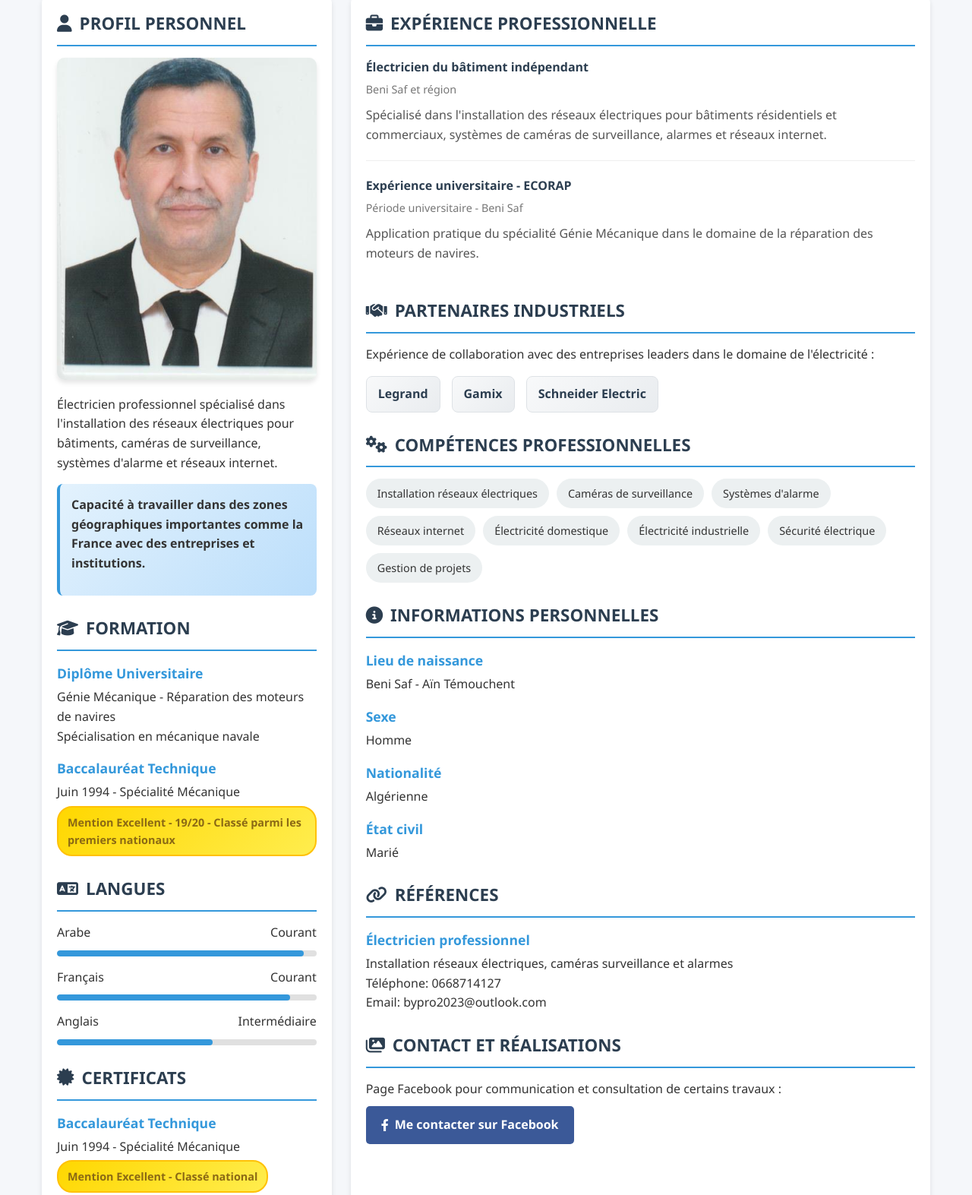
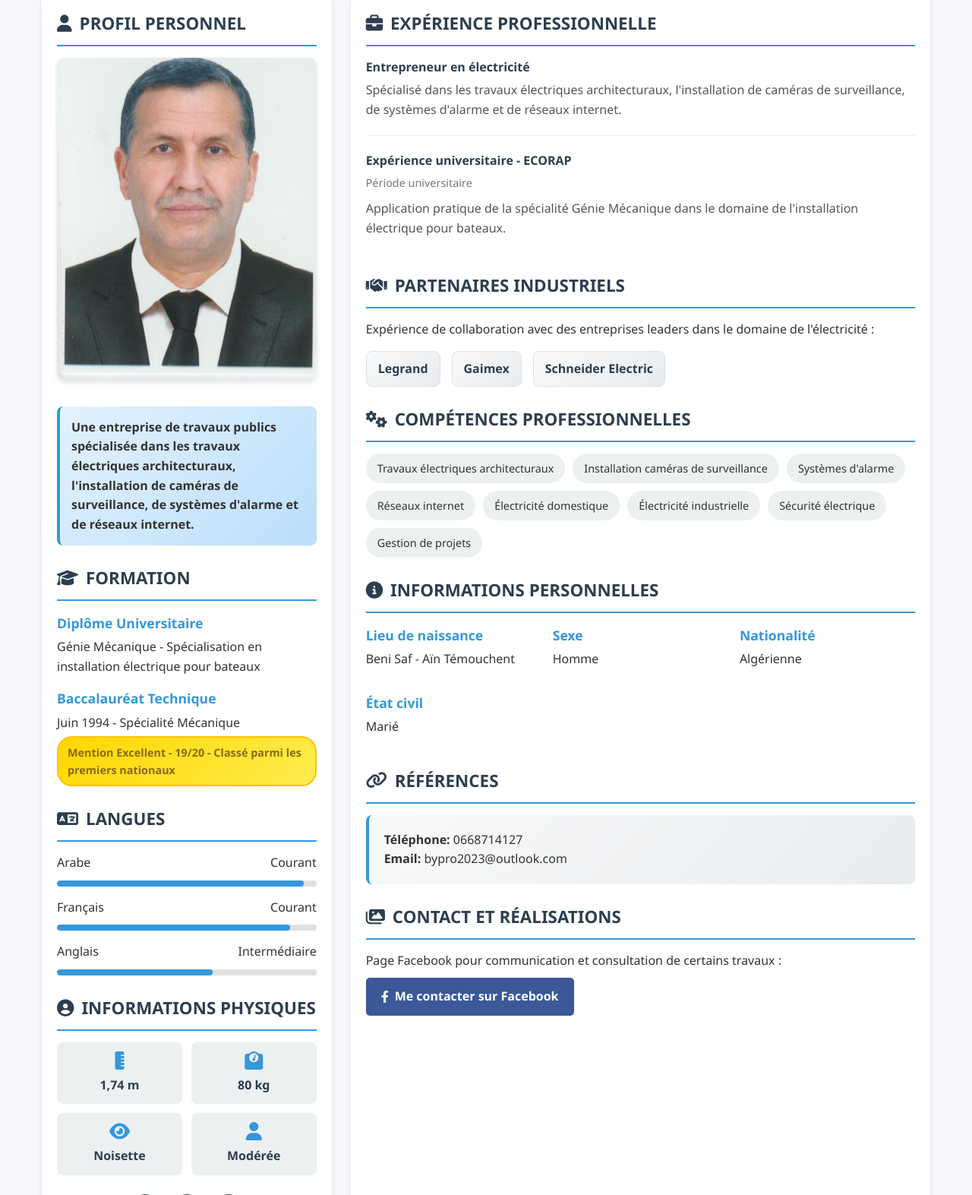
Before and after one commit to Yacine2007/abdel-kader, a plain HTML site: page abdel kader electrician.html in a window 1280 px wide. Shown: the part 310-1883 px from the top of the page at 76% size. Drawn offline with Linux system fonts and the light colour scheme.

Commit message:
Update abdel kader electrician.html

```diff
--- a/abdel kader electrician.html
+++ b/abdel kader electrician.html
@@ -187,14 +187,6 @@
             margin-bottom: 15px;
         }
 
-        .international-work {
-            background: linear-gradient(135deg, #e3f2fd, #bbdefb);
-            padding: 15px;
-            border-radius: 8px;
-            border-left: 4px solid var(--secondary-color);
-            margin-top: 15px;
-        }
-
         .skills {
             display: flex;
             flex-wrap: wrap;
@@ -380,6 +372,28 @@
             border: 2px solid #ffc107;
         }
 
+        .info-grid {
+            display: grid;
+            grid-template-columns: repeat(auto-fill, minmax(200px, 1fr));
+            gap: 15px;
+        }
+
+        .contact-ref {
+            background: linear-gradient(135deg, #f8f9fa, #e9ecef);
+            padding: 20px;
+            border-radius: 8px;
+            border-left: 4px solid var(--secondary-color);
+        }
+
+        .company-description {
+            background: linear-gradient(135deg, #e3f2fd, #bbdefb);
+            padding: 15px;
+            border-radius: 8px;
+            border-left: 4px solid var(--secondary-color);
+            margin-top: 15px;
+            font-weight: 600;
+        }
+
         /* Animation */
         @keyframes fadeIn {
             from { opacity: 0; transform: translateY(20px); }
@@ -448,6 +462,10 @@
 
             .partners {
                 justify-content: center;
+            }
+
+            .info-grid {
+                grid-template-columns: 1fr;
             }
         }
 
@@ -526,7 +544,7 @@
                     </div>
                     <div class="name-title">
                         <h1>ABDEL KADER BEN MOKRANE</h1>
-                        <h2>Électricien du bâtiment professionnel</h2>
+                        <h2>Entrepreneur en électricité architecturale</h2>
                     </div>
                 </div>
                 <div class="contact-info">
@@ -563,10 +581,8 @@
                             <img src="https://github.com/Yacine2007/abdel-kader/blob/main/abk.jpg?raw=true" alt="Photo personnelle de Abdel Kader Ben Mokrane">
                         </div>
                         <div class="profile-text">
-                            <p>Électricien professionnel spécialisé dans l'installation des réseaux électriques pour bâtiments, caméras de surveillance, systèmes d'alarme et réseaux internet.</p>
-
-                            <div class="international-work">
-                                <p><strong>Capacité à travailler dans des zones géographiques importantes comme la France avec des entreprises et institutions.</strong></p>
+                            <div class="company-description">
+                                Une entreprise de travaux publics spécialisée dans les travaux électriques architecturaux, l'installation de caméras de surveillance, de systèmes d'alarme et de réseaux internet.
                             </div>
                         </div>
                     </div>
@@ -576,8 +592,7 @@
                     <h2 class="section-title"><i class="fas fa-graduation-cap"></i> FORMATION</h2>
                     <div class="info-item">
                         <h3>Diplôme Universitaire</h3>
-                        <p>Génie Mécanique - Réparation des moteurs de navires</p>
-                        <p>Spécialisation en mécanique navale</p>
+                        <p>Génie Mécanique - Spécialisation en installation électrique pour bateaux</p>
                     </div>
                     <div class="info-item">
                         <h3>Baccalauréat Technique</h3>
@@ -612,17 +627,6 @@
                     </div>
                     <div class="level-bar">
                         <div class="level-fill" style="width: 60%"></div>
-                    </div>
-                </div>
-
-                <div class="section">
-                    <h2 class="section-title"><i class="fas fa-certificate"></i> CERTIFICATS</h2>
-                    <div class="info-item">
-                        <h3>Baccalauréat Technique</h3>
-                        <p>Juin 1994 - Spécialité Mécanique</p>
-                        <div class="excellence-badge">
-                            Mention Excellent - Classé national
-                        </div>
                     </div>
                 </div>
 
@@ -665,18 +669,17 @@
                 <div class="section">
                     <h2 class="section-title"><i class="fas fa-briefcase"></i> EXPÉRIENCE PROFESSIONNELLE</h2>
                     <div class="experience-item">
-                        <div class="exp-title">Électricien du bâtiment indépendant</div>
-                        <div class="exp-date">Beni Saf et région</div>
+                        <div class="exp-title">Entrepreneur en électricité</div>
                         <div class="exp-description">
-                            <p>Spécialisé dans l'installation des réseaux électriques pour bâtiments résidentiels et commerciaux, systèmes de caméras de surveillance, alarmes et réseaux internet.</p>
+                            <p>Spécialisé dans les travaux électriques architecturaux, l'installation de caméras de surveillance, de systèmes d'alarme et de réseaux internet.</p>
                         </div>
                     </div>
 
                     <div class="experience-item">
                         <div class="exp-title">Expérience universitaire - ECORAP</div>
-                        <div class="exp-date">Période universitaire - Beni Saf</div>
+                        <div class="exp-date">Période universitaire</div>
                         <div class="exp-description">
-                            <p>Application pratique du spécialité Génie Mécanique dans le domaine de la réparation des moteurs de navires.</p>
+                            <p>Application pratique de la spécialité Génie Mécanique dans le domaine de l'installation électrique pour bateaux.</p>
                         </div>
                     </div>
                 </div>
@@ -687,7 +690,7 @@
                         <p>Expérience de collaboration avec des entreprises leaders dans le domaine de l'électricité :</p>
                         <div class="partners">
                             <div class="partner-item">Legrand</div>
-                            <div class="partner-item">Gamix</div>
+                            <div class="partner-item">Gaimex</div>
                             <div class="partner-item">Schneider Electric</div>
                         </div>
                     </div>
@@ -696,8 +699,8 @@
                 <div class="section">
                     <h2 class="section-title"><i class="fas fa-cogs"></i> COMPÉTENCES PROFESSIONNELLES</h2>
                     <div class="skills">
-                        <div class="skill">Installation réseaux électriques</div>
-                        <div class="skill">Caméras de surveillance</div>
+                        <div class="skill">Travaux électriques architecturaux</div>
+                        <div class="skill">Installation caméras de surveillance</div>
                         <div class="skill">Systèmes d'alarme</div>
                         <div class="skill">Réseaux internet</div>
                         <div class="skill">Électricité domestique</div>
@@ -731,11 +734,9 @@
 
                 <div class="section">
                     <h2 class="section-title"><i class="fas fa-link"></i> RÉFÉRENCES</h2>
-                    <div class="info-item">
-                        <h3>Électricien professionnel</h3>
-                        <p>Installation réseaux électriques, caméras surveillance et alarmes</p>
-                        <p>Téléphone: 0668714127</p>
-                        <p>Email: bypro2023@outlook.com</p>
+                    <div class="contact-ref">
+                        <p><strong>Téléphone:</strong> 0668714127</p>
+                        <p><strong>Email:</strong> bypro2023@outlook.com</p>
                     </div>
                 </div>
 
```
